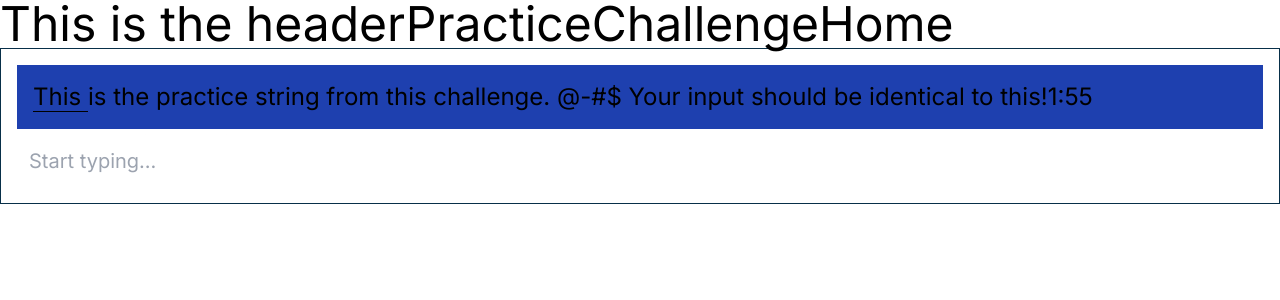
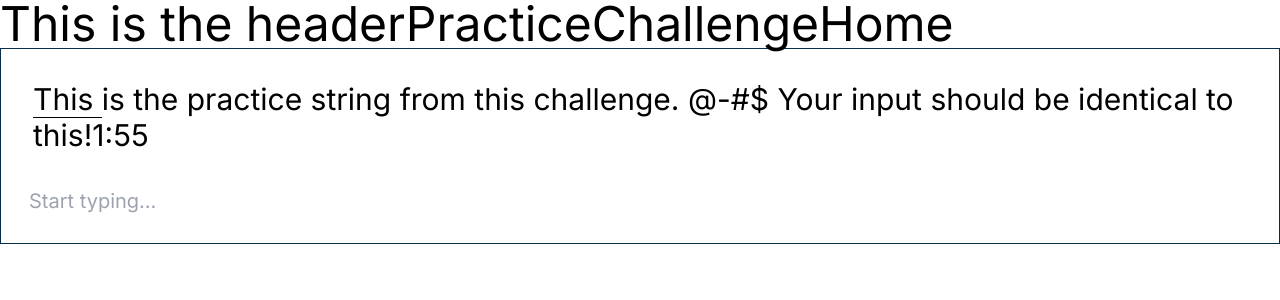
Before and after one commit to jason1642/speed-scripter, a Next.js app: page /practice in a window 1280 px wide. Shown: the top 300 px of the page. Built offline with nearby package versions, Linux system fonts and the light colour scheme.

Commit message:
Update ChallengeDisplay.tsx

```diff
--- a/src/components/challenge-panel/ChallengeDisplay.tsx
+++ b/src/components/challenge-panel/ChallengeDisplay.tsx
@@ -103,7 +103,7 @@ const ChallengeDisplay: FunctionComponent<IChallengeDisplayProps> = ({stringGoal
         console.log('error in string, from useeffect')
     },[error])
   return  (<Container
-            className="bg-blue-800 p-4 items-center text-2xl justify-center"
+            className=" p-4 items-center text-3xl justify-center"
   >
 
 
```
